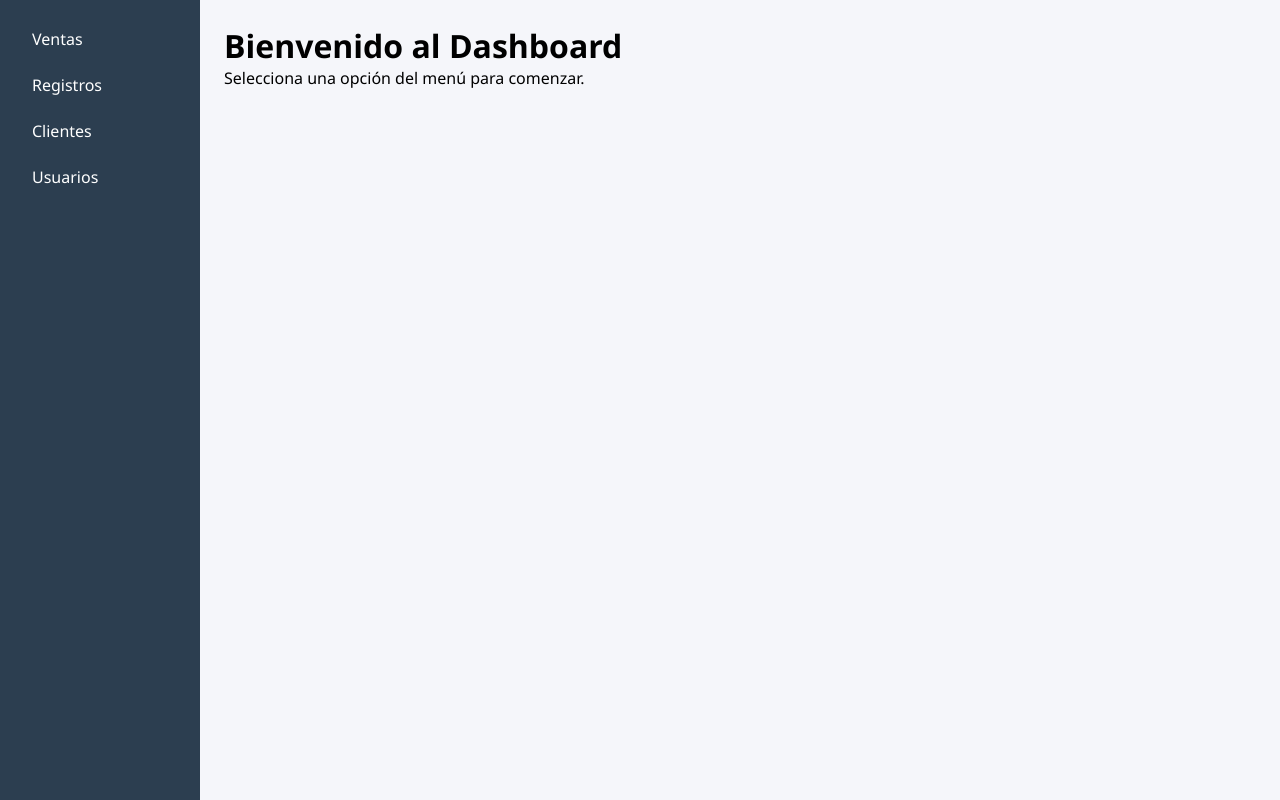
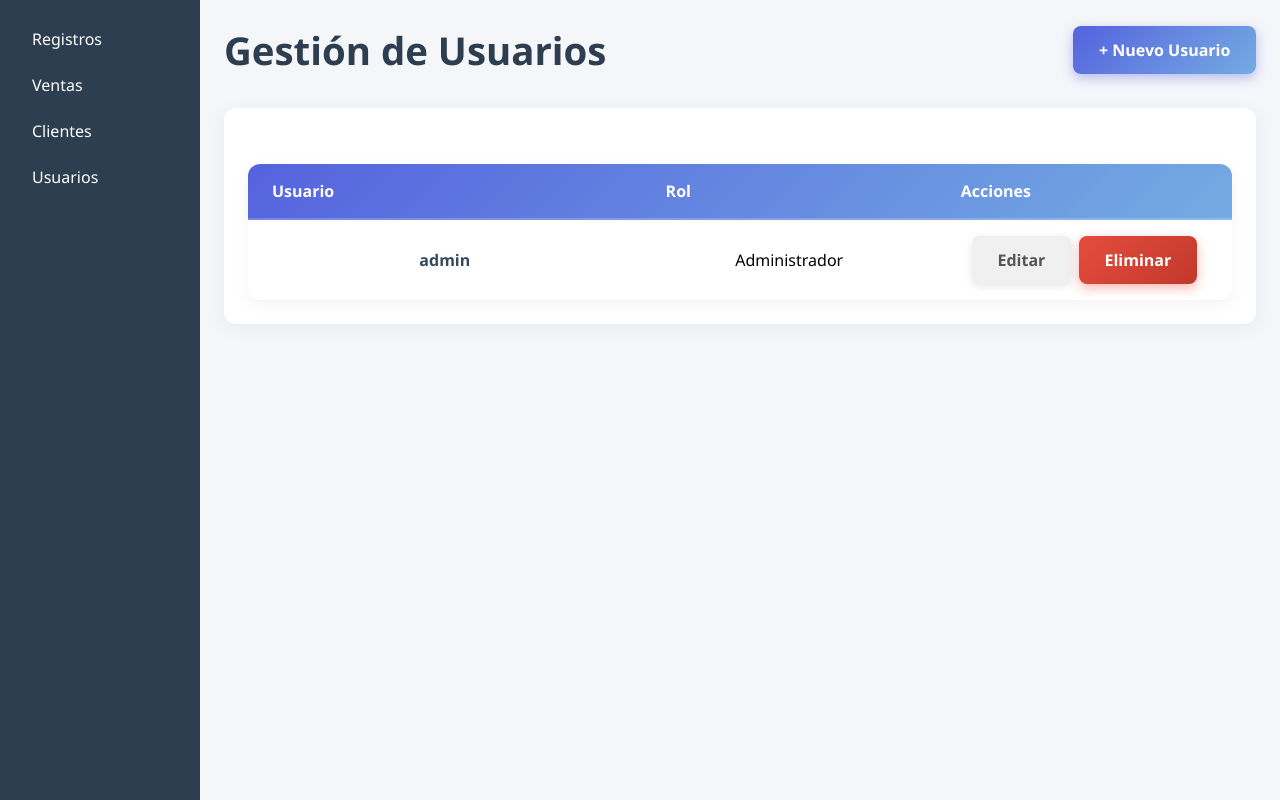
Before and after one commit to dadato3/New, a Django app: page /registros/usuarios/ in a window 1280 px wide. Run offline with Django 5.2, Linux system fonts and the light colour scheme; a user stored in the database is signed in; data comes from the database, SQL or seed files in the repository.

Commit message:
finalizado ""

```diff
--- a/mi_proyecto/mi_proyecto/settings.py
+++ b/mi_proyecto/mi_proyecto/settings.py
@@ -45,6 +45,8 @@ INSTALLED_APPS = [
     'registros',
 ]
 
+AUTH_USER_MODEL = 'registros.Usuario'
+
 MIDDLEWARE = [
     'django.middleware.security.SecurityMiddleware',
     'django.contrib.sessions.middleware.SessionMiddleware',
@@ -86,6 +88,8 @@ DATABASES = {
         'NAME': BASE_DIR / 'db.sqlite3',
     }
 }
+
+
 
 
 # Password validation
--- a/mi_proyecto/registros/models.py
+++ b/mi_proyecto/registros/models.py
@@ -1,4 +1,5 @@
 from django.db import models
+from django.contrib.auth.models import AbstractUser
 
 class Registro(models.Model):
     nombre     = models.CharField(max_length=100)
@@ -28,3 +29,20 @@ class Cliente(models.Model):
 
     def __str__(self):
         return f"{self.nombre} ({self.fecha})"
+
+class Usuario(AbstractUser):
+    ROLE_TECNICO      = 'tecnico'
+    ROLE_AYUDANTE     = 'ayudante'
+    ROLE_ADMIN        = 'administrador'
+    ROLE_CHOICES = [
+        (ROLE_TECNICO,   'Técnico'),
+        (ROLE_AYUDANTE,  'Ayudante'),
+        (ROLE_ADMIN,     'Administrador'),
+    ]
+
+    role = models.CharField(
+        max_length=20,
+        choices=ROLE_CHOICES,
+        default=ROLE_TECNICO,
+        verbose_name='Rol'
+    )
--- a/mi_proyecto/registros/urls.py
+++ b/mi_proyecto/registros/urls.py
@@ -7,6 +7,11 @@ urlpatterns = [
     path('ventas/',views.ventas,    name='ventas'),
     path('clientes/', views.clientes, name='clientes'),
     path('usuarios/',views.usuarios,  name='usuarios'),
+    #subruta usuarios
+    path('crear/',                  views.crear_usuario,     name='crear_usuario'),
+    path('modificar/<int:pk>/',     views.modificar_usuario, name='modificar_usuario'),
+    path('eliminar/<int:pk>/',      views.eliminar_usuario,  name='eliminar_usuario'),
+    # … tus otras rutas como ventas, registros, clientes…
     #sub rutas
     path('clientes/',                  views.clientes,           name='clientes_home'),
     path('clientes/crear/',            views.crear_cliente,      name='crear_cliente'),
--- a/mi_proyecto/registros/views.py
+++ b/mi_proyecto/registros/views.py
@@ -1,9 +1,9 @@
 from django.shortcuts import render, redirect, get_object_or_404
 from django.contrib.auth.decorators import login_required
-from .forms import ClienteForm, VentaForm
+from .forms import ClienteForm, VentaForm, UsuarioCreationForm, UsuarioChangeForm
 from datetime import date
 from django.db.models import Q
-from .models import Venta, Cliente
+from .models import Venta, Cliente, Usuario
 
 @login_required
 def dashboard(request):
@@ -110,3 +110,47 @@ def eliminar_cliente(request, telefono):
     return render(request, 'registros/cliente_confirm_delete.html', {
         'cliente': cliente
     })
+
+@login_required
+def usuarios(request):
+    qs = Usuario.objects.all().order_by('username')
+    return render(request, 'registros/usuarios.html', {'usuarios': qs})
+
+@login_required
+def crear_usuario(request):
+    if request.method == 'POST':
+        form = UsuarioCreationForm(request.POST)
+        if form.is_valid():
+            form.save()
+            return redirect('usuarios')
+    else:
+        form = UsuarioCreationForm()
+    return render(request, 'registros/usuario_form.html', {
+        'form': form,
+        'titulo': 'Crear Usuario'
+    })
+
+@login_required
+def modificar_usuario(request, pk):
+    usuario = get_object_or_404(Usuario, pk=pk)
+    if request.method == 'POST':
+        form = UsuarioChangeForm(request.POST, instance=usuario)
+        if form.is_valid():
+            form.save()
+            return redirect('usuarios')
+    else:
+        form = UsuarioChangeForm(instance=usuario)
+    return render(request, 'registros/usuario_form.html', {
+        'form': form,
+        'titulo': 'Modificar Usuario'
+    })
+
+@login_required
+def eliminar_usuario(request, pk):
+    usuario = get_object_or_404(Usuario, pk=pk)
+    if request.method == 'POST':
+        usuario.delete()
+        return redirect('usuarios')
+    return render(request, 'registros/usuario_confirm_delete.html', {
+        'usuario': usuario
+    })
--- a/mi_proyecto/static/css/styles.css
+++ b/mi_proyecto/static/css/styles.css
@@ -387,3 +387,164 @@ html, body {
   padding: 0;
   list-style: none;
 }
+
+/* ─── User Management Styling ─── */
+
+/* Card wrapper para formulario y confirm */
+.user-form-container,
+.confirm-container {
+  background: #ffffff;
+  padding: 2rem;
+  margin: 2rem auto;
+  max-width: 600px;
+  border-radius: 12px;
+  box-shadow: 0 8px 24px rgba(0, 0, 0, 0.1);
+}
+
+/* Título dentro del card */
+.user-form-container h1,
+.confirm-container h1 {
+  margin-bottom: 1.5rem;
+  font-size: 1.8rem;
+  color: #333;
+  text-align: center;
+}
+
+/* Formulario apilado */
+.user-form,
+.confirm-container form {
+  display: flex;
+  flex-direction: column;
+  gap: 1.25rem;
+}
+
+/* Labels destacados */
+.user-form .form-group label {
+  font-weight: 700;
+  color: #444;
+}
+
+/* Inputs y selects grandes */
+.user-form .form-group input,
+.user-form .form-group select {
+  width: 100%;
+  padding: 1rem;
+  font-size: 1rem;
+  border: 1px solid #ddd;
+  border-radius: 8px;
+  transition: border-color .3s, box-shadow .3s;
+}
+.user-form .form-group input:focus,
+.user-form .form-group select:focus {
+  border-color: #5563DE;
+  box-shadow: 0 0 8px rgba(85, 99, 222, .3);
+  outline: none;
+}
+
+/* Botones uniformes */
+.btn {
+  padding: 0.8rem 1.6rem;
+  font-size: 1rem;
+  font-weight: 600;
+  border: none;
+  border-radius: 8px;
+  cursor: pointer;
+  transition: background .3s, transform .1s;
+}
+.btn:hover {
+  transform: translateY(-1px);
+}
+.btn:active {
+  transform: translateY(0);
+}
+
+/* Botón principal */
+.btn-primary {
+  background: linear-gradient(135deg, #5563DE, #74ABE2);
+  color: #fff;
+  box-shadow: 0 4px 12px rgba(85,99,222,0.4);
+}
+.btn-primary:hover {
+  background: linear-gradient(135deg, #4351B5, #5D75E8);
+}
+
+/* Botón secundario (cancelar) */
+.btn-secondary {
+  background: #f0f0f0;
+  color: #555;
+  box-shadow: 0 2px 8px rgba(0,0,0,0.1);
+}
+.btn-secondary:hover {
+  background: #e0e0e0;
+}
+
+/* Botón de eliminación */
+.btn-danger {
+  background: linear-gradient(135deg, #e74c3c, #c0392b);
+  color: #fff;
+  box-shadow: 0 4px 12px rgba(231,76,60,0.4);
+}
+.btn-danger:hover {
+  background: linear-gradient(135deg, #c0392b, #992d22);
+}
+
+/* ─── Tabla de usuarios ─── */
+.users-table {
+  width: 100%;
+  border-collapse: separate;
+  border-spacing: 0;
+  margin-top: 2rem;
+  box-shadow: 0 4px 16px rgba(0,0,0,0.05);
+  border-radius: 12px;
+  overflow: hidden;
+}
+.users-table th,
+.users-table td {
+  padding: 1rem 1.5rem;
+  text-align: left;
+}
+.users-table thead {
+  background: linear-gradient(135deg, #5563DE, #74ABE2);
+}
+.users-table thead th {
+  color: #fff;
+  font-weight: 600;
+  border-bottom: 2px solid rgba(255,255,255,0.2);
+}
+.users-table tbody tr:nth-child(even) {
+  background: #f9f9fb;
+}
+.users-table tbody tr:hover {
+  background: #eef2fc;
+}
+.users-table .actions a {
+  margin-right: 0.75rem;
+  font-weight: 600;
+  text-decoration: none;
+  transition: color .2s;
+}
+.users-table .actions a.edit {
+  color: #27ae60;
+}
+.users-table .actions a.edit:hover {
+  color: #1e874b;
+}
+.users-table .actions a.delete {
+  color: #e74c3c;
+}
+.users-table .actions a.delete:hover {
+  color: #c0392b;
+}
+
+/* Responsive: ajusta el card y tabla en móviles */
+@media (max-width: 600px) {
+  .user-form-container,
+  .confirm-container {
+    margin: 1rem;
+    padding: 1rem;
+  }
+  .users-table th,
+  .users-table td {
+    padding: 0.75rem 1rem;
+  }
+}
--- a/mi_proyecto/templates/registros/usuarios.html
+++ b/mi_proyecto/templates/registros/usuarios.html
@@ -3,24 +3,60 @@
 <html lang="es">
 <head>
   <meta charset="utf-8">
-  <title>Dashboard</title>
+  <title>Gestión de Usuarios</title>
   <link rel="stylesheet" href="{% static 'css/styles.css' %}">
 </head>
 <body>
   <div class="app-container">
-    <!-- Sidebar -->
-    <nav class="sidebar">
-      <ul>
-        <li><a href="#">Ventas</a></li>
-        <li><a href="#">Registros</a></li>
-        <li><a href="#">Clientes</a></li>
-        <li><a href="#">Usuarios</a></li>
-      </ul>
-    </nav>
-    <!-- Contenido -->
+    {% include 'includes/sidebar.html' %}
+
     <div class="content">
-      <h1>Bienvenido al Dashboard</h1>
-      <p>Selecciona una opción del menú para comenzar.</p>
+      <!-- Encabezado de página -->
+      <div class="content-header" style="display:flex; align-items:center; justify-content:space-between; margin-bottom:2rem;">
+        <h1 style="font-size:2.4rem; color:#2c3e50;">Gestión de Usuarios</h1>
+        <a href="{% url 'crear_usuario' %}" class="btn btn-primary">+ Nuevo Usuario</a>
+      </div>
+
+      <!-- Contenedor de la tabla con estilo de tarjeta -->
+      <div class="users-card" style="background:#fff; padding:1.5rem; border-radius:12px; box-shadow:0 4px 20px rgba(0,0,0,0.05);">
+        <table class="users-table" style="width:100%; text-align:center;">
+          <thead>
+            <tr>
+              <th style="width:40%;">Usuario</th>
+              <th style="width:30%;">Rol</th>
+              <th style="width:30%;">Acciones</th>
+            </tr>
+          </thead>
+          <tbody>
+            {% for user in usuarios %}
+            <tr>
+              <td>
+                <div style="display:flex; justify-content:center; align-items:center; gap:0.5rem;">
+                  <strong style="color:#34495e;">{{ user.username }}</strong>
+                </div>
+              </td>
+              <td>
+                <div style="display:flex; justify-content:center;">
+                  <span class="badge badge-{{ user.role }}" style="padding:0.4rem 0.8rem; text-transform:capitalize; display:inline-block;">
+                    {{ user.get_role_display }}
+                  </span>
+                </div>
+              </td>
+              <td>
+                <div style="display:flex; justify-content:center; gap:0.5rem;">
+                  <a href="{% url 'modificar_usuario' user.pk %}" class="btn btn-secondary btn-sm">Editar</a>
+                  <a href="{% url 'eliminar_usuario'  user.pk %}" class="btn btn-danger btn-sm">Eliminar</a>
+                </div>
+              </td>
+            </tr>
+            {% empty %}
+            <tr>
+              <td colspan="3" style="padding:1rem; color:#888; text-align:center;">No hay usuarios registrados.</td>
+            </tr>
+            {% endfor %}
+          </tbody>
+        </table>
+      </div>
     </div>
   </div>
 </body>
```
Also changed, not shown: mi_proyecto/registros/forms.py (+46 -1 lines), mi_proyecto/templates/registros/usuario_confirm_delete.html (added, +27 -0 lines), mi_proyecto/templates/registros/usuario_form.html (added, +100 -0 lines), mi_proyecto/db.sqlite3, mi_proyecto/registros/migrations/0001_initial.py, mi_proyecto/registros/migrations/0002_venta.py (deleted), mi_proyecto/registros/migrations/0003_cliente.py (deleted).
